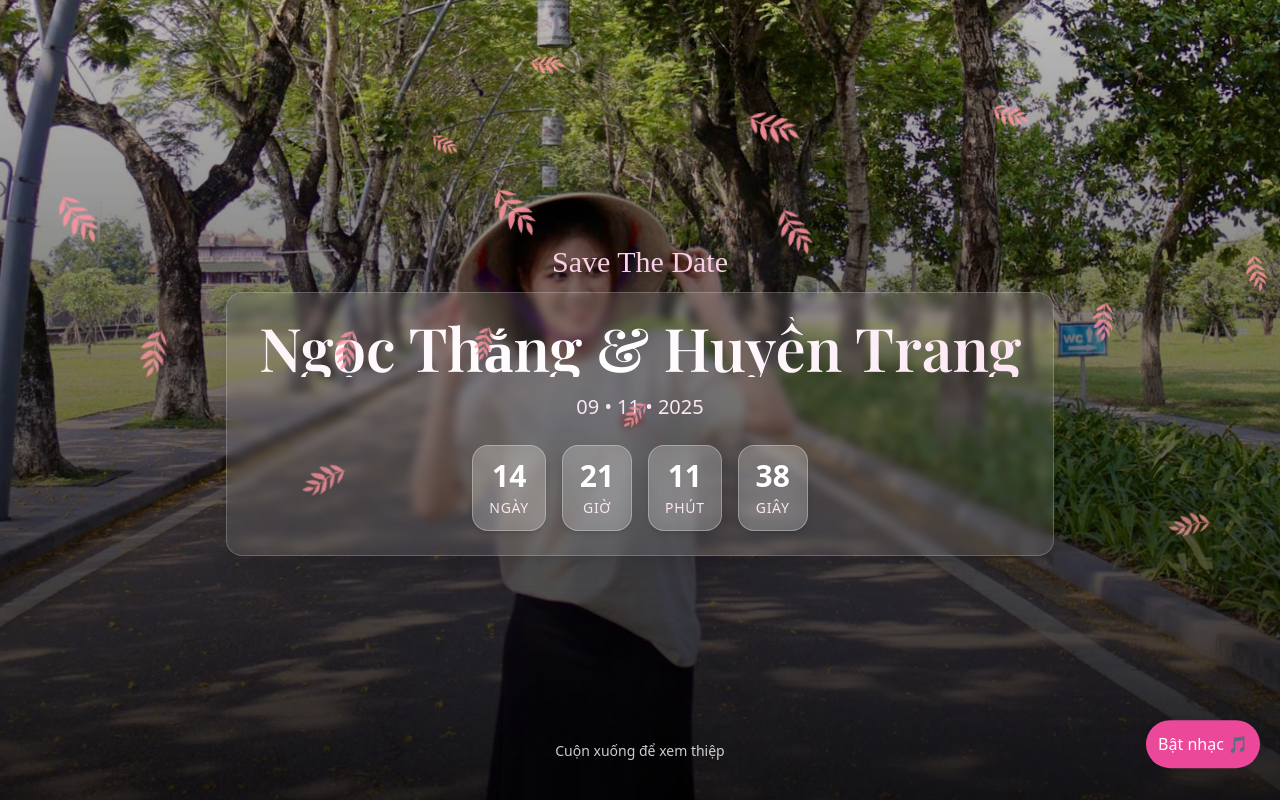
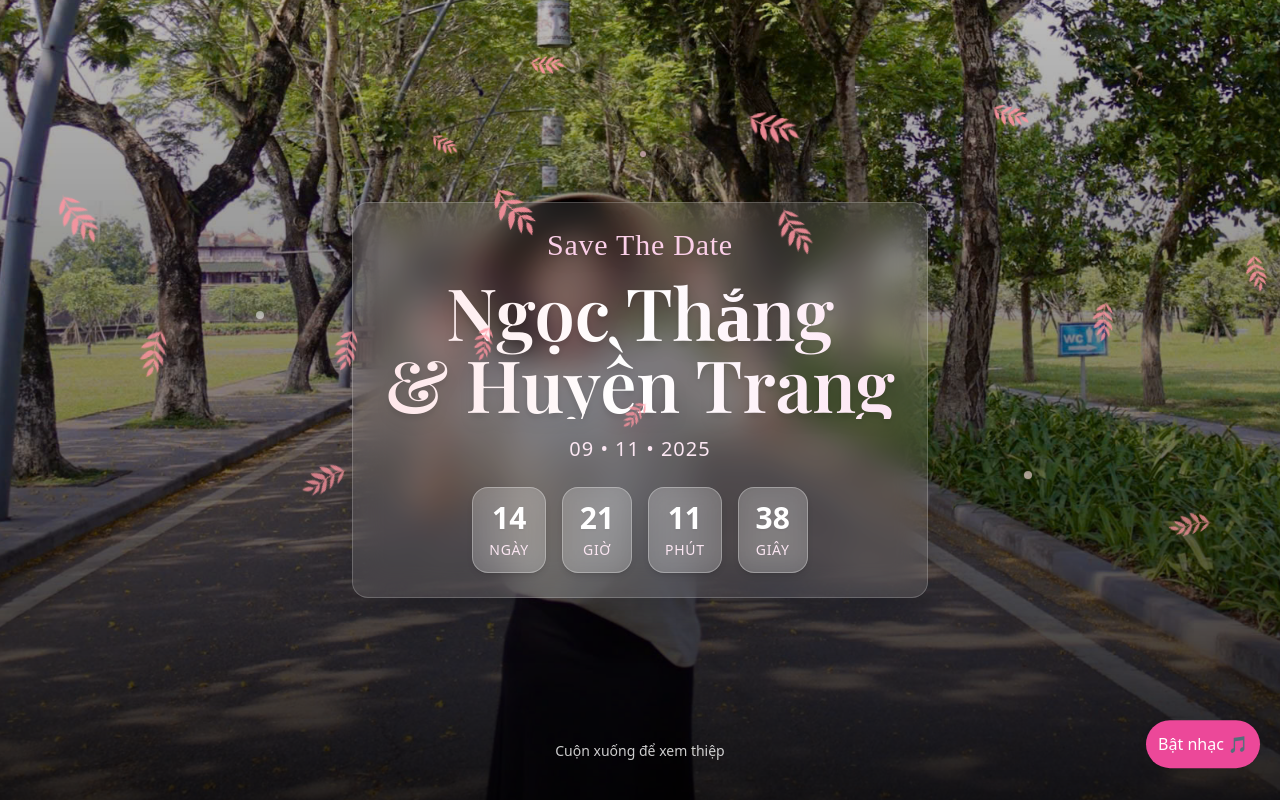
Before and after one commit to hinhisme/ngocthang-huyentrang, a React (Vite) app: page / in a window 1280 px wide. Shown: the top 800 px of the page. Built offline with nearby package versions, Linux system fonts and the light colour scheme; no server answers.

Commit message:
Fix font Header

```diff
--- a/src/components/Header.jsx
+++ b/src/components/Header.jsx
@@ -3,41 +3,73 @@ import Countdown from "./Countdown";
 
 export default function Header() {
   return (
-    <header className="relative w-full h-screen bg-pink-50 flex flex-col items-center justify-center overflow-hidden">
+    <header className="relative w-full h-screen overflow-hidden flex flex-col items-center justify-center bg-gradient-to-b from-pink-50 via-rose-100 to-white">
+      {/* Background image with soft zoom and fade */}
       <img
         src="/images/header.jpg"
         alt="Ảnh cưới"
         className="absolute inset-0 w-full h-full object-cover brightness-75 scale-105 animate-slow-zoom"
       />
-      <div className="absolute inset-0 bg-gradient-to-t from-black/80 via-black/40 to-transparent" />
 
+      {/* Gradient overlay for romantic mood */}
+      <div className="absolute inset-0 bg-gradient-to-t from-black/80 via-black/30 to-transparent"></div>
+
+      {/* Floating light particles */}
+      <div className="absolute inset-0 overflow-hidden pointer-events-none">
+        <div className="absolute w-2 h-2 bg-white/60 rounded-full animate-twinkle delay-1000 left-[20%] top-[40%]" />
+        <div className="absolute w-1.5 h-1.5 bg-pink-200/70 rounded-full animate-twinkle delay-2000 left-[50%] top-[20%]" />
+        <div className="absolute w-2 h-2 bg-rose-100/70 rounded-full animate-twinkle delay-3000 left-[80%] top-[60%]" />
+        <div className="absolute w-1.5 h-1.5 bg-white/70 rounded-full animate-twinkle delay-4000 left-[35%] top-[70%]" />
+      </div>
+
+      {/* Main content */}
       <ScrollReveal direction="up" delay={200}>
-        <div className="relative z-10 text-center text-white px-6">
-          <p className="text-3xl font-['Great_Vibes'] text-pink-200 mb-3 animate-fade-in drop-shadow-lg">
+        <div className="relative z-10 text-center px-8 py-6 bg-white/10 backdrop-blur-lg rounded-2xl shadow-2xl border border-white/20 max-w-2xl">
+          <p className="text-3xl font-['Great_Vibes'] text-pink-200 mb-3 animate-fade-in drop-shadow-lg tracking-wide">
             Save The Date
           </p>
 
-          <div className="bg-white/10 backdrop-blur-sm rounded-2xl px-8 py-6 shadow-xl border border-white/20 inline-block">
-            <h1 className="text-4xl md:text-6xl font-playfair font-semibold bg-clip-text text-transparent bg-gradient-to-r from-pink-100 via-white to-pink-200 animate-gradient">
-              Ngọc Thắng & Huyền Trang
-            </h1>
+          <h1 className="text-5xl md:text-7xl font-playfair font-semibold bg-clip-text text-transparent bg-gradient-to-r from-rose-200 via-white to-pink-200 animate-gradient drop-shadow-lg leading-tight">
+            Ngọc Thắng<br />& Huyền Trang
+          </h1>
 
-            <p className="text-lg md:text-xl font-light mt-4 text-pink-100 animate-fade-in">
-              09 • 11 • 2025
-            </p>
+          <p className="text-lg md:text-xl font-light mt-4 text-pink-100 animate-fade-in tracking-wider">
+            09 • 11 • 2025
+          </p>
 
-            <Countdown targetDate={new Date("2025-11-09T00:00:00")} />
+          <div className="mt-6">
+            <Countdown targetDate={new Date('2025-11-09T00:00:00')} />
           </div>
         </div>
       </ScrollReveal>
 
-      <div className="absolute bottom-8 text-white text-center animate-bounce">
+      {/* Scroll hint */}
+      <div className="absolute bottom-8 text-white text-center animate-bounce z-20">
         <span className="text-sm opacity-80">Cuộn xuống để xem thiệp</span>
       </div>
 
       <style>{`
+        /* Soft zoom animation */
+        @keyframes slow-zoom {
+          from { transform: scale(1); }
+          to { transform: scale(1.08); }
+        }
+        .animate-slow-zoom {
+          animation: slow-zoom 25s ease-in-out infinite alternate;
+        }
+
+        /* Floating light sparkles */
+        @keyframes twinkle {
+          0%, 100% { opacity: 0; transform: translateY(0); }
+          50% { opacity: 1; transform: translateY(-10px); }
+        }
+        .animate-twinkle {
+          animation: twinkle 5s ease-in-out infinite;
+        }
+
+        /* Fade-in and gradient shimmer */
         @keyframes fade-in {
-          from { opacity: 0; transform: translateY(20px); }
+          from { opacity: 0; transform: translateY(30px); }
           to { opacity: 1; transform: translateY(0); }
         }
         .animate-fade-in {
@@ -52,14 +84,6 @@ export default function Header() {
           background-size: 200%;
           animation: gradient 6s ease infinite;
         }
-
-        @keyframes slow-zoom {
-          from { transform: scale(1); }
-          to { transform: scale(1.05); }
-        }
-        .animate-slow-zoom {
-          animation: slow-zoom 20s ease-in-out infinite alternate;
-        }
       `}</style>
     </header>
   );
```
